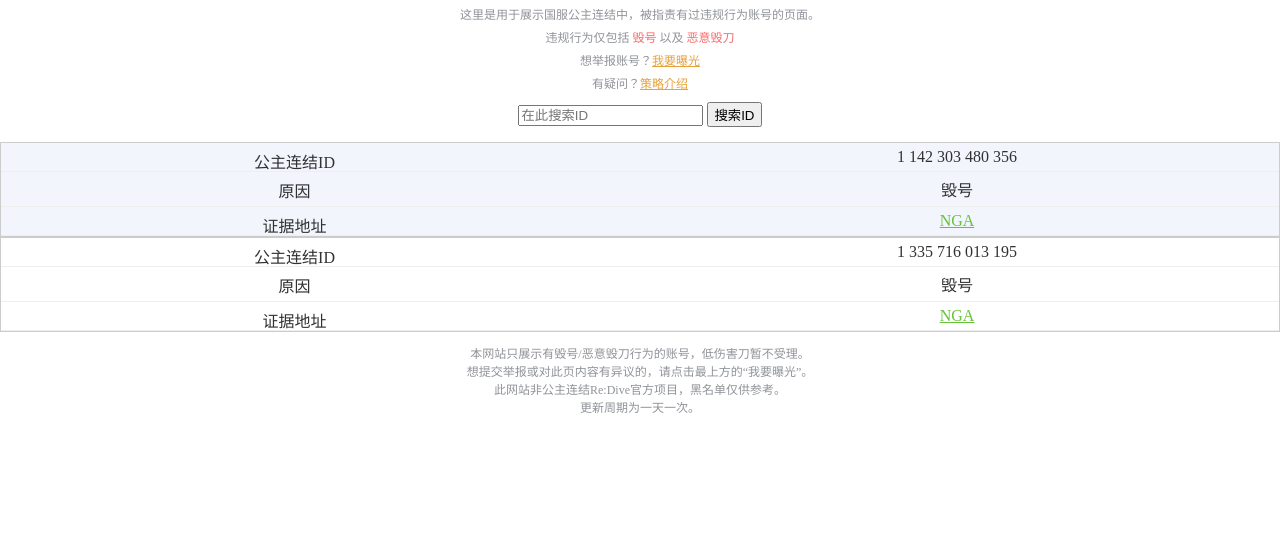
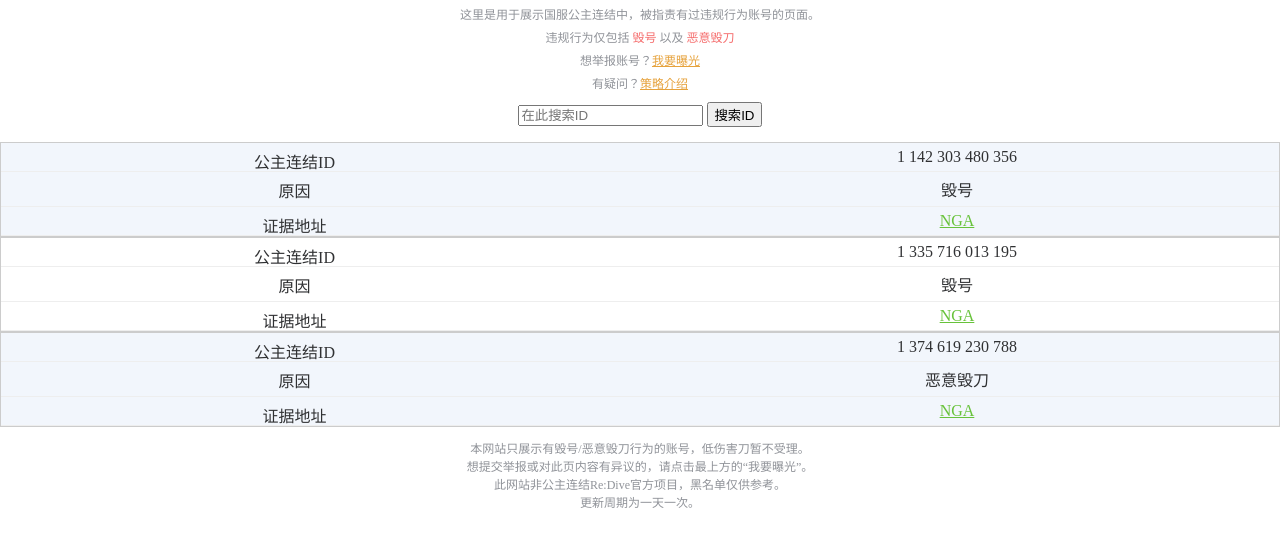
Before and after one commit to subdance/pcrboard, a plain HTML site: page index.html in a window 1280 px wide. Drawn offline with Linux system fonts and the light colour scheme.

Commit message:
new record

```diff
--- a/index.html
+++ b/index.html
@@ -68,6 +68,11 @@
                 reason: '毁号',
                 prove: 'https://bbs.nga.cn/read.php?tid=21995316'
             },
+            {
+                id: '1 374 619 230 788',
+                reason: '恶意毁刀',
+                prove: 'https://bbs.nga.cn/read.php?tid=22068148'
+            },
         ];
         function toNode(parentNode, tagName, innerHTML) {
             const ele = document.createElement(tagName);
```
